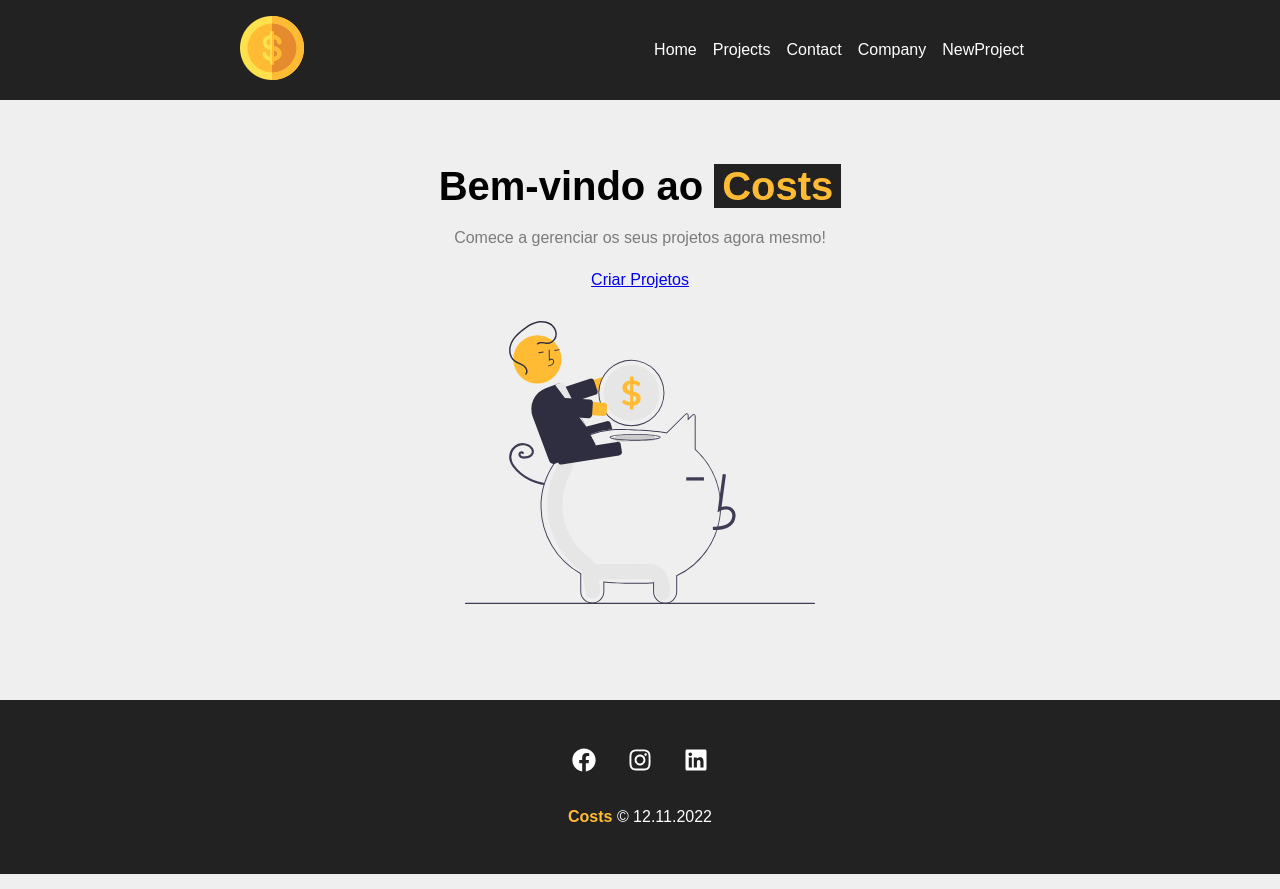
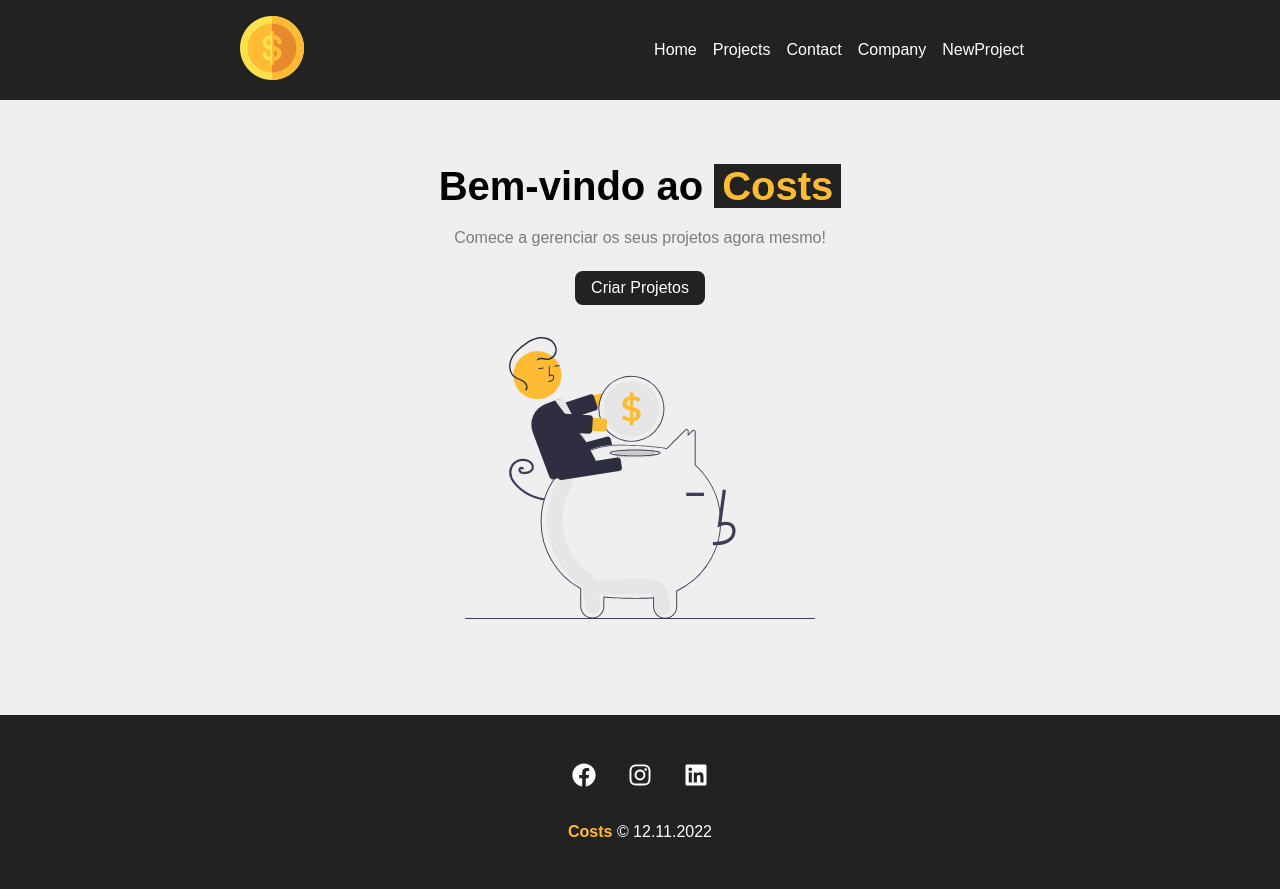
Before and after one commit to FlaviodosSantos/costs, a React (Create React App) app: page / in a window 1280 px wide. Built offline with nearby package versions, Linux system fonts and the light colour scheme.

Commit message:
css da home, aula #20

```diff
--- a/src/components/layout/LinkButton.module.css
+++ b/src/components/layout/LinkButton.module.css
@@ -0,0 +1,12 @@
+.btn {
+    background-color: #222;
+    color: #fff;
+    padding: 0.5em 1em;
+    text-decoration: none;
+    transition: 0.5s;
+    border-radius: 8px;
+}
+
+.btn:hover {
+    color: #ffbb33;
+}
```
